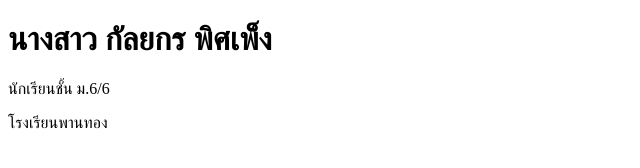
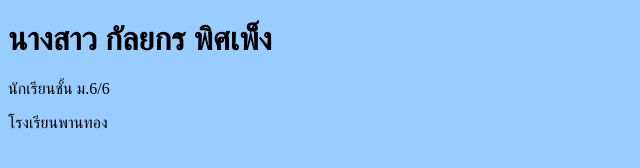
Before and after one commit to kanyakornpitpeng-dev/portfolio, a plain HTML site: page index.html in a window 1280 px wide. Shown: the whole page, without its empty margins (0-640 px from the left). Drawn offline with Linux system fonts and the light colour scheme.

Commit message:
Update index.html

```diff
--- a/index.html
+++ b/index.html
@@ -3,7 +3,7 @@
 <head>
     <title>Portfolio กัลยกร</title>
 </head>
-<body>
+<body bgcolor="#99CCFF" >
 <h1>นางสาว กัลยกร พิศเพ็ง</h1>
 <p>นักเรียนชั้น ม.6/6</p>
 <p>โรงเรียนพานทอง</p>
```
